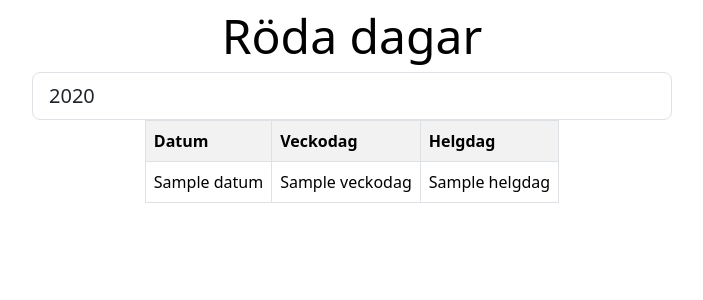
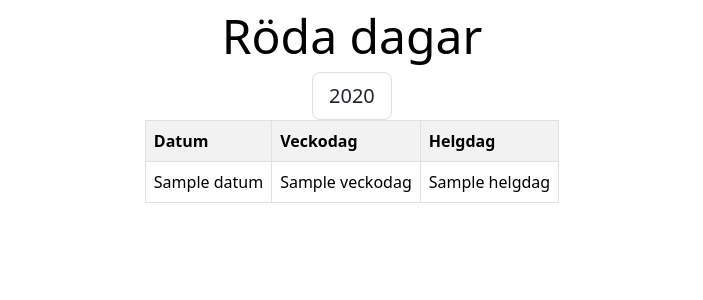
Before and after one commit to MazrimT/reddays, a Flask app: template app/templates/index.html in a window 1280 px wide. Shown: the top 300 px of the page, without its empty margins (288-991 px from the left). Run offline with Flask 3, Linux system fonts and the light colour scheme; the template is opened without the code that fills it: most values are stand-ins (such as "Sample title", 1, 10 or a date in 2020); some libraries are stand-ins or nearby versions.

Commit message:
feat: better size for year picker

```diff
--- a/app/templates/index.html
+++ b/app/templates/index.html
@@ -6,7 +6,7 @@
 </center>
 <center>
 <form method="POST" action="">
-    <select class="form-control form-control-lg" name="year" id="view" data-toggle="dropdown" aria-haspopup="true" aria-expanded="false" onchange="this.form.submit()" style="width: 50%">
+    <select class="form-control form-control-lg" name="year" id="view" data-toggle="dropdown" aria-haspopup="true" aria-expanded="false" onchange="this.form.submit()" style="width: auto">
         {% for year in years %}
         <option value="{{ year }}" {% if year == default_year %} selected {% endif %}{% if year == current_year %}class="current_year"{% endif %}>{{ year }}</option>
         {% endfor %}
```
